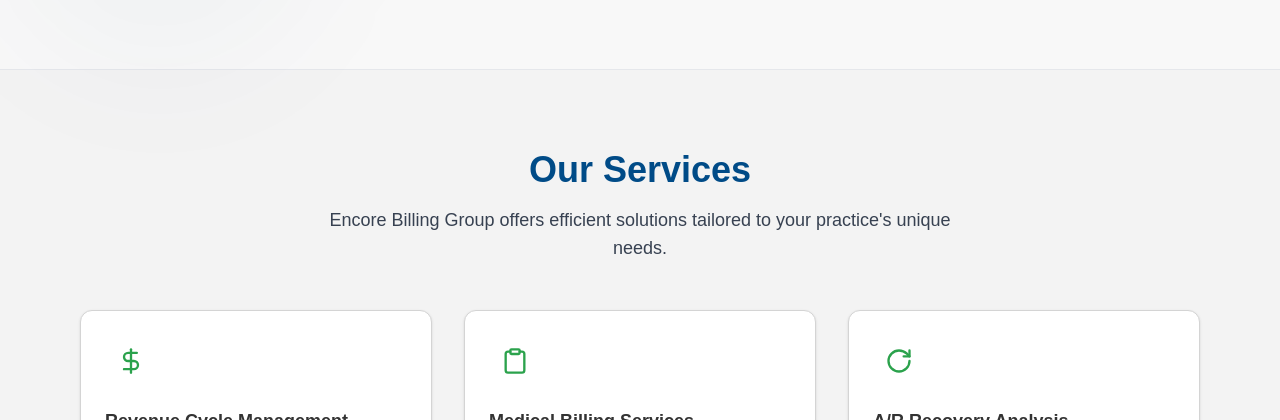
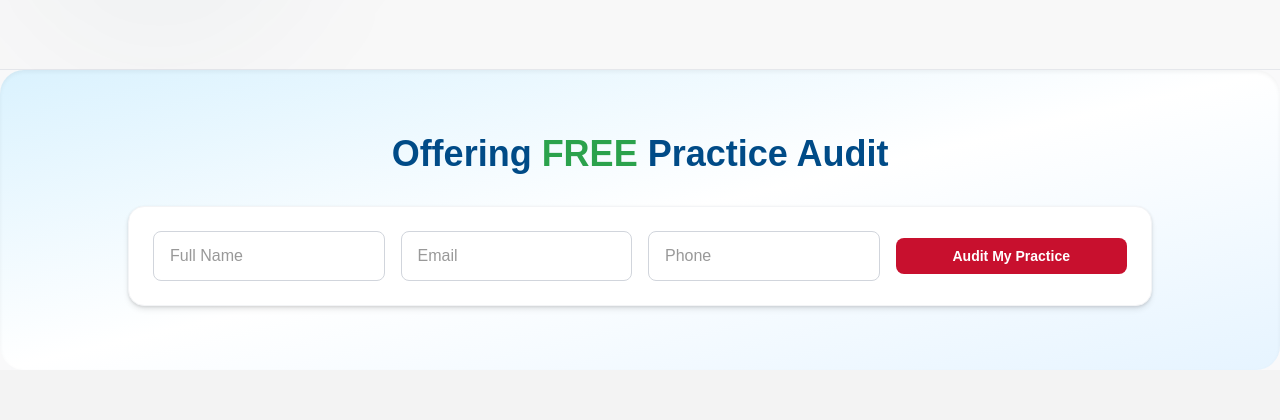
Before and after one commit to zainrajpootfd/Billing, a Next.js app: page / in a window 1280 px wide. Shown: the part 803-1223 px from the top of the page. Built offline with nearby package versions, Linux system fonts and the light colour scheme.

Commit message:
add features

```diff
--- a/src/app/page.tsx
+++ b/src/app/page.tsx
@@ -8,6 +8,7 @@
 import Contact from "@/components/landing/Contact";
 import TopBar from "@/components/landing/TopBar";
 import Footer from "@/components/landing/Footer";
+import AuditSection from "@/components/landing/AuditSection";
 
 export default function Home() {
   return (
@@ -15,6 +16,7 @@
       {/* <TopBar />
       <Header /> */}
       <Hero />
+      <AuditSection />
       <Services />
       <KPI />
       <Specialities />
```
